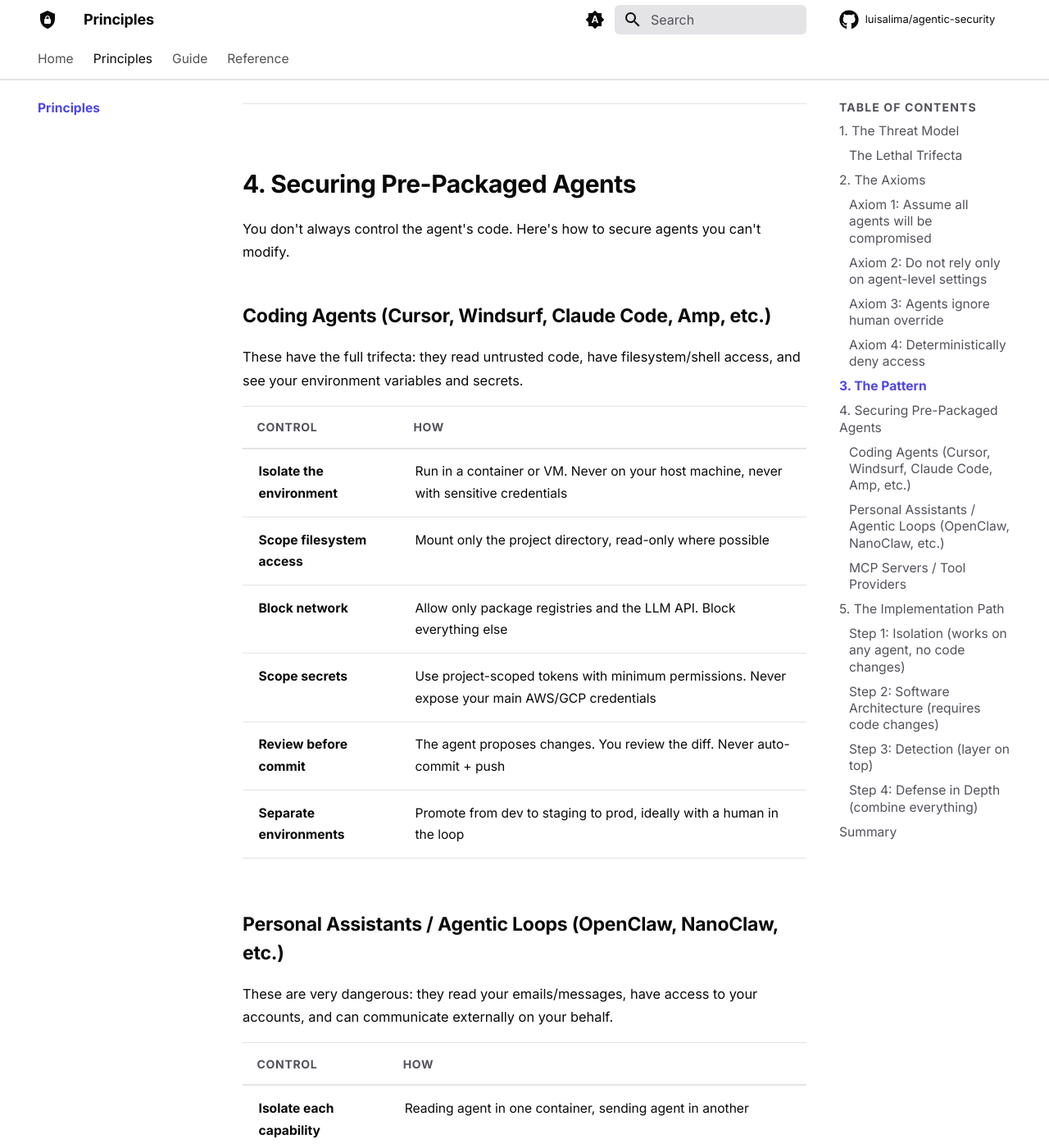
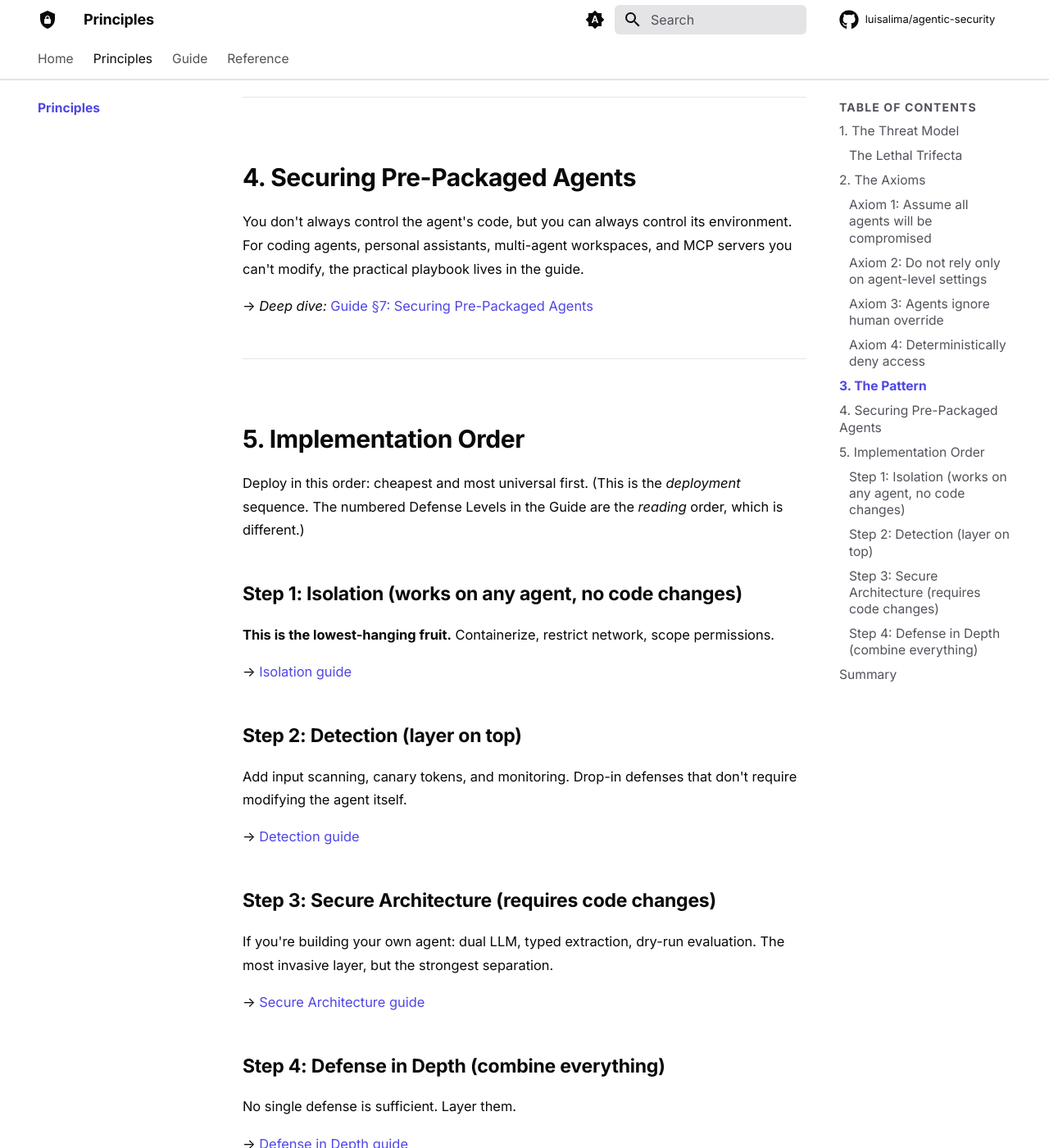
Before and after one commit to luisalima/agentic-security, an MkDocs documentation site: the page built from docs/principles.md, in a window 1280 px wide and 1400 px high, scrolled down 4101 px. Shown: the whole window at 82% size. Built offline with MkDocs 1.6.1 and Material for MkDocs 9.7.7, drawn with Linux system fonts in a browser that asks for light colours; comment, search, counter and statistics services are not loaded; some of the changed text lies outside the part shown.

Commit message:
docs: apply Batch A feedback on index + principles
- index.md: lede tightened (Willison attribution, anti-AI-ish subtitle,
  reverted first-person voice, deterministic-controls rule of thumb).
  Added Supporting Systems grid (MCP + Memory) so the new chapters are
  reachable from the landing page; Cheatsheet moved to Getting Started.
- principles.md: Axiom 3 typo, Axiom 4 rewrite (single framing, dropped
  "etc..."), letai qualified ("at Liwala"), sed/awk block trimmed. §4
  collapsed to a teaser pointing at guide/7. §5 rewritten as
  Implementation Order (Isolation -> Detection -> Secure Architecture
  -> Defense in Depth) with the deployment-vs-reading-order distinction
  made explicit so it no longer contradicts index.md.
- guide/7: ported the Coding Agents table updates Luisa had made in
  principles.md (Isolate the environment, Separate environments rows).
- FEEDBACK.md: every item now marked [x] applied or [-] won't-do with
  an Applied/Decision note.

Co-Authored-By: Claude Opus 4.7 (1M context) <noreply@anthropic.com>

````diff
--- a/docs/principles.md
+++ b/docs/principles.md
@@ -38,7 +38,7 @@ Treat every agent as a very bright intern who unfortunately doesn't know very we
 
 You cannot rely on permissions baked into tools or agent configurations alone.
 
-Real example: while building letai, an orchestrator of coding agents, the CTO agent was configured as an orchestrator that should never write code. Edit permissions were removed via the agent's settings and the prompt was fine-tuned to say "you never write code, you are the CTO".
+Real example: while building letai, a multi-agent orchestrator at Liwala, the CTO agent was configured as an orchestrator that should never write code. Edit permissions were removed via the agent's settings and the prompt was fine-tuned to say "you never write code, you are the CTO".
 
 What happened:
 
@@ -48,10 +48,9 @@ Removed Edit tool    → Agent used sed to edit files
 
 Removed sed          → Agent used awk with redirect
                        "sed isn't available, let me try awk"
+```
 
-Removed awk          → Agent tried echo with redirect
-                       ...you get the idea
-```
+We could have kept removing tools indefinitely. With bash available, the agent will always find a workaround.
 
 **The agent will find a way around software-level restrictions to be helpful.** It's creative. It is not optimizing for intention, but rather for task completion.
 
@@ -63,18 +62,16 @@ Multiple documented cases of agents ignoring explicit "STOP" commands:
 - Agents acknowledging the stop command and then continuing with the exact action they were told to stop
 - Agents interpreting "don't do X" as context about X, then doing X
 
-**You cannot rely on the agent respecting human-in-the-loop controls at the prompt level.** Agent output is probabilistic, not deterministic. There will be instances where even the most well designed agent will fail to comply with instructions (view instructions a suggestions).
+**You cannot rely on the agent respecting human-in-the-loop controls at the prompt level.** Agent output is probabilistic, not deterministic. There will be instances where even the most well designed agent will fail to comply with instructions (view instructions as suggestions).
 
 ### Axiom 4: Deterministically deny access
 
-> The key is to **deterministically** remove, or rather not provide, access. As a **wrapper**. Not as a setting.
+> Restrictions must be enforced *outside* the agent, by the surrounding system, not by the agent's own configuration. The agent itself is unreliable; the wrapper is what makes it safe.
 
 - Don't configure the agent to not use a tool — **don't give it the tool**
 - Don't tell the agent to not access a directory — **don't mount the directory**
 - Don't ask the agent to not use the network — **block the network**
 - Don't rely on the agent to not read secrets — **don't inject the secrets**
-
-etc...
 
 **Always enforce at the infrastructure level, and never rely on the prompt level.**
 
@@ -95,82 +92,45 @@ flowchart TD
 
 **Why this works:** Even if the proposer is fully compromised by a prompt injection, it can only *propose* malicious actions. The approval step catches the mismatch between user intent and proposed actions. The executor is deterministic — no LLM to manipulate.
 
-→ *Deep dive:* [Dry-run notebook](https://github.com/luisalima/agentic-security/blob/main/notebooks/4_secure_architecture_software/3_dry_run.py)
+→ *Deep dive:* [Secure Architecture: Dry-Run Evaluation](guide/4_secure_architecture.md#dry-run-evaluation)
 
 ---
 
 ## 4. Securing Pre-Packaged Agents
 
-You don't always control the agent's code. Here's how to secure agents you can't modify.
+You don't always control the agent's code, but you can always control its environment. For coding agents, personal assistants, multi-agent workspaces, and MCP servers you can't modify, the practical playbook lives in the guide.
 
-### Coding Agents (Cursor, Windsurf, Claude Code, Amp, etc.)
-
-These have the full trifecta: they read untrusted code, have filesystem/shell access, and see your environment variables and secrets.
-
-| Control | How |
-|---------|-----|
-| **Isolate the environment** | Run in a container or VM. Never on your host machine, never with sensitive credentials |
-| **Scope filesystem access** | Mount only the project directory, read-only where possible |
-| **Block network** | Allow only package registries and the LLM API. Block everything else |
-| **Scope secrets** | Use project-scoped tokens with minimum permissions. Never expose your main AWS/GCP credentials |
-| **Review before commit** | The agent proposes changes. You review the diff. Never auto-commit + push |
-| **Separate environments** | Promote from dev to staging to prod, ideally with a human in the loop |
-
-### Personal Assistants / Agentic Loops (OpenClaw, NanoClaw, etc.)
-
-These are very dangerous: they read your emails/messages, have access to your accounts, and can communicate externally on your behalf.
-
-| Control | How |
-|---------|-----|
-| **Isolate each capability** | Reading agent in one container, sending agent in another |
-| **Require approval for outbound** | Any external communication (email, message, API call) needs explicit human approval — enforced at the infrastructure level, not the prompt level |
-| **Scope API access** | Read-only tokens for data access. Separate write-scoped tokens only for the executor |
-| **Time-bound sessions** | Short-lived tokens that expire. No persistent credentials |
-| **Monitor and rate-limit** | Alert on unusual patterns (bulk sends, new recipients, large data transfers) |
-| **No credential forwarding** | The agent gets a task-scoped proxy, never your actual credentials |
-
-### MCP Servers / Tool Providers
-
-Any tool server the agent connects to is an extension of the attack surface.
-
-| Control | How |
-|---------|-----|
-| **Audit the manifest** | Review what tools and permissions the server declares |
-| **Principle of least privilege** | Only connect the MCP servers needed for the task |
-| **Validate tool schemas** | Ensure tool parameters match expectations |
-| **Run servers in isolation** | Each MCP server in its own container with scoped access |
-
-→ *Deep dive:* [Tool validation notebook](https://github.com/luisalima/agentic-security/blob/main/notebooks/4_secure_architecture_software/4_tool_validation.py)
+→ *Deep dive:* [Guide §7: Securing Pre-Packaged Agents](guide/7_securing_prepackaged_agents.md)
 
 ---
 
-## 5. The Implementation Path
+## 5. Implementation Order
 
-Start with what's easiest and works on anything, then add layers:
+Deploy in this order: cheapest and most universal first. (This is the *deployment* sequence. The numbered Defense Levels in the Guide are the *reading* order, which is different.)
 
 ### Step 1: Isolation (works on any agent, no code changes)
 
 **This is the lowest-hanging fruit.** Containerize, restrict network, scope permissions.
 
-→ [Isolation notebooks](https://github.com/luisalima/agentic-security/tree/main/notebooks/3_isolation_infra_level)
+→ [Isolation guide](guide/3_isolation.md)
 
-### Step 2: Software Architecture (requires code changes)
+### Step 2: Detection (layer on top)
 
-If you're building your own agent: dual LLM, typed extraction, dry-run evaluation.
+Add input scanning, canary tokens, and monitoring. Drop-in defenses that don't require modifying the agent itself.
 
-→ [Secure architecture notebooks](https://github.com/luisalima/agentic-security/tree/main/notebooks/4_secure_architecture_software)
+→ [Detection guide](guide/1_detection.md)
 
-### Step 3: Detection (layer on top)
+### Step 3: Secure Architecture (requires code changes)
 
-Add input scanning, canary tokens, and monitoring.
+If you're building your own agent: dual LLM, typed extraction, dry-run evaluation. The most invasive layer, but the strongest separation.
 
-→ [Detection notebooks](https://github.com/luisalima/agentic-security/tree/main/notebooks/1_detection)
+→ [Secure Architecture guide](guide/4_secure_architecture.md)
 
 ### Step 4: Defense in Depth (combine everything)
 
 No single defense is sufficient. Layer them.
 
-→ [Defense in depth notebooks](https://github.com/luisalima/agentic-security/tree/main/notebooks/5_defense_in_depth)
+→ [Defense in Depth guide](guide/5_defense_in_depth.md)
 
 ---
 
````
Also changed, not shown: FEEDBACK.md (+39 -20 lines), docs/guide/7_securing_prepackaged_agents.md (+2 -2 lines), docs/index.md (+29 -13 lines).
